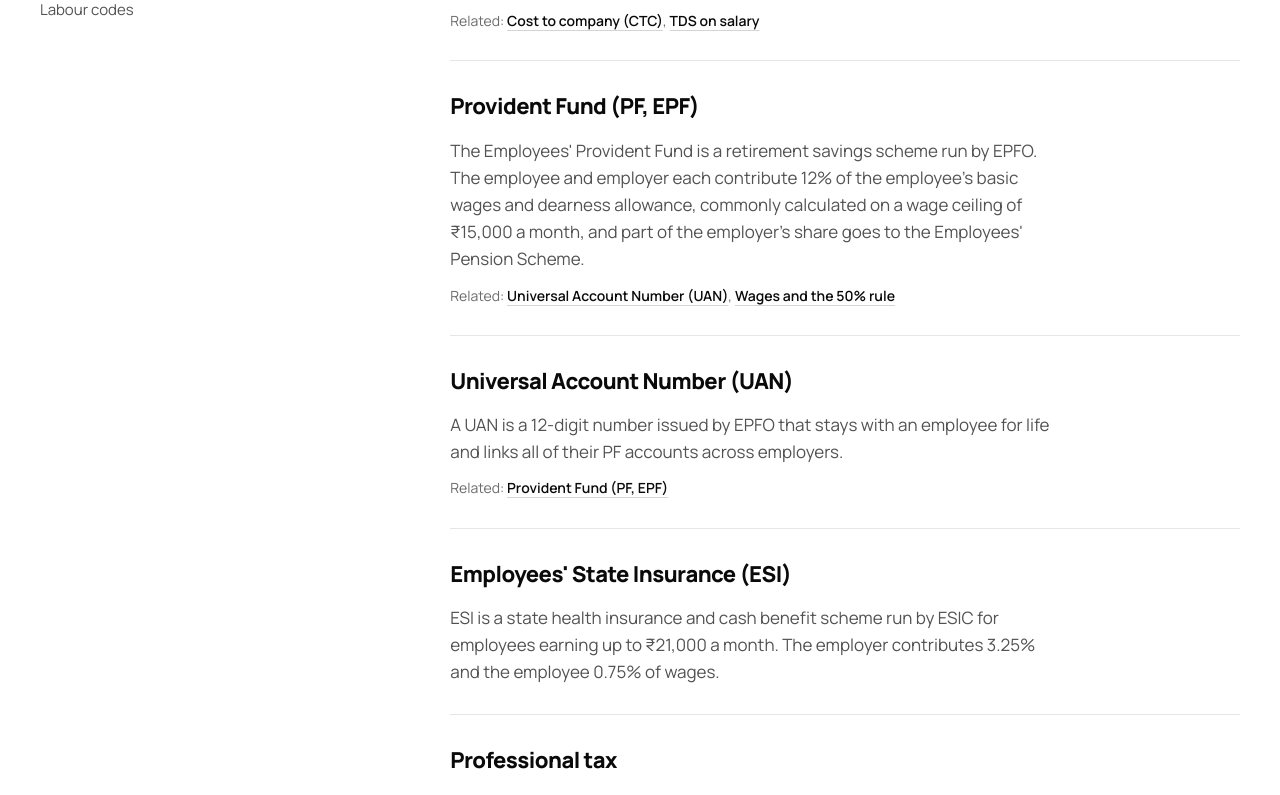
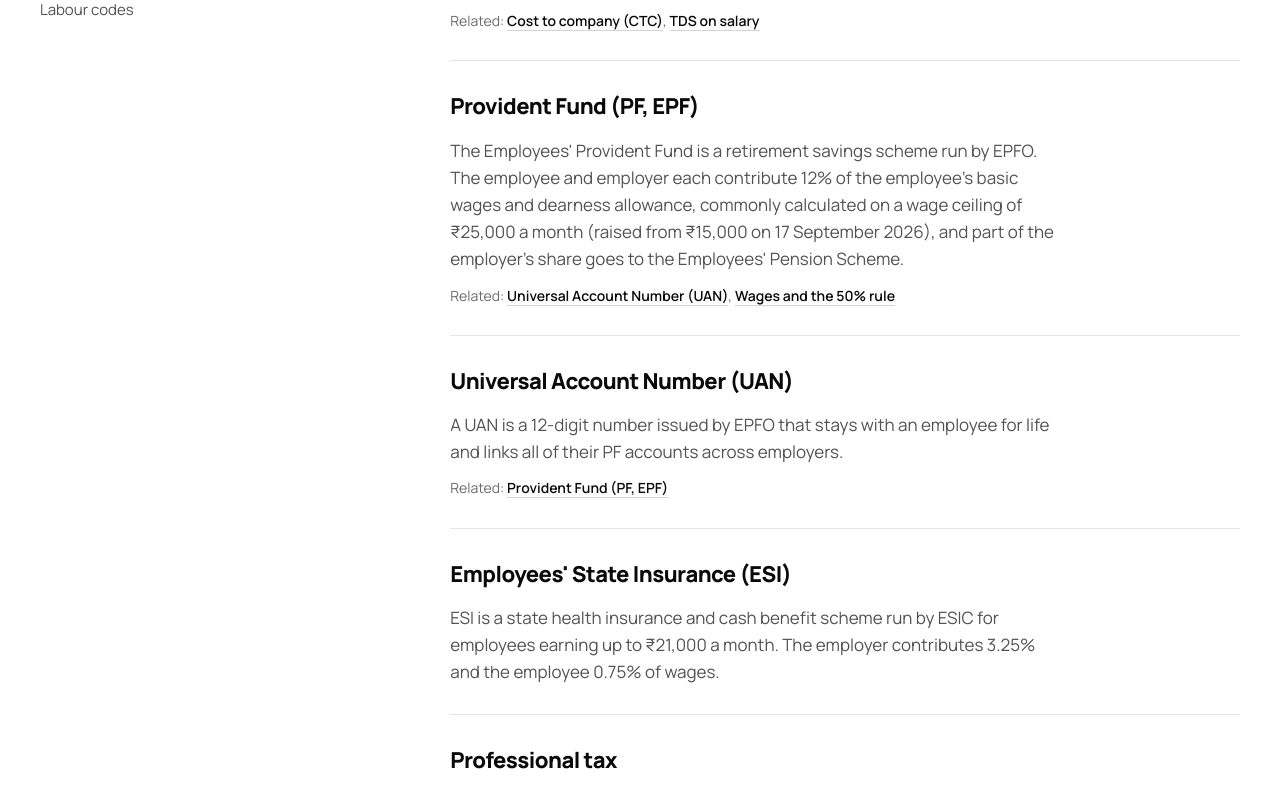
Before and after one commit to Varunsai2000/pavaniit-com, a Next.js app: page /glossary in a window 1280 px wide. Shown: the part 1160-1955 px from the top of the page. Built offline with nearby package versions, Linux system fonts and the light colour scheme.

Commit message:
Launch round 11: glossary checked against current law; PF wage ceiling now ₹25,000

```diff
--- a/src/content/glossary.ts
+++ b/src/content/glossary.ts
@@ -7,7 +7,7 @@
 
 export type Term = { id: string; term: string; definition: string; related?: string[] };
 
-export const glossaryReviewed = "2026-11-15";
+export const glossaryReviewed = "2026-11-16";
 
 export const glossary: Term[] = [
   {
@@ -35,7 +35,7 @@ export const glossary: Term[] = [
     id: "provident-fund",
     term: "Provident Fund (PF, EPF)",
     definition:
-      "The Employees' Provident Fund is a retirement savings scheme run by EPFO. The employee and employer each contribute 12% of the employee's basic wages and dearness allowance, commonly calculated on a wage ceiling of ₹15,000 a month, and part of the employer's share goes to the Employees' Pension Scheme.",
+      "The Employees' Provident Fund is a retirement savings scheme run by EPFO. The employee and employer each contribute 12% of the employee's basic wages and dearness allowance, commonly calculated on a wage ceiling of ₹25,000 a month (raised from ₹15,000 on 17 September 2026), and part of the employer's share goes to the Employees' Pension Scheme.",
     related: ["uan", "wages-50-percent-rule"],
   },
   {
@@ -115,7 +115,7 @@ export const glossary: Term[] = [
     id: "labour-codes",
     term: "Labour codes",
     definition:
-      "The labour codes are four laws that consolidate 29 central labour laws: the Code on Wages (2019), the Industrial Relations Code (2020), the Code on Social Security (2020) and the Occupational Safety, Health and Working Conditions Code (2020). They took effect on 21 November 2025; central rules were notified in May 2026 and states are issuing their own.",
+      "The labour codes are four laws that consolidate 29 central labour laws: the Code on Wages (2019), the Industrial Relations Code (2020), the Code on Social Security (2020) and the Occupational Safety, Health and Working Conditions Code (2020). They took effect on 21 November 2025; the central rules were notified on 8 and 9 May 2026, and states have been notifying their own.",
     related: ["wages-50-percent-rule"],
   },
   {
```
Also changed, not shown: 2 other files (tests, documents, lock files or other folders).
